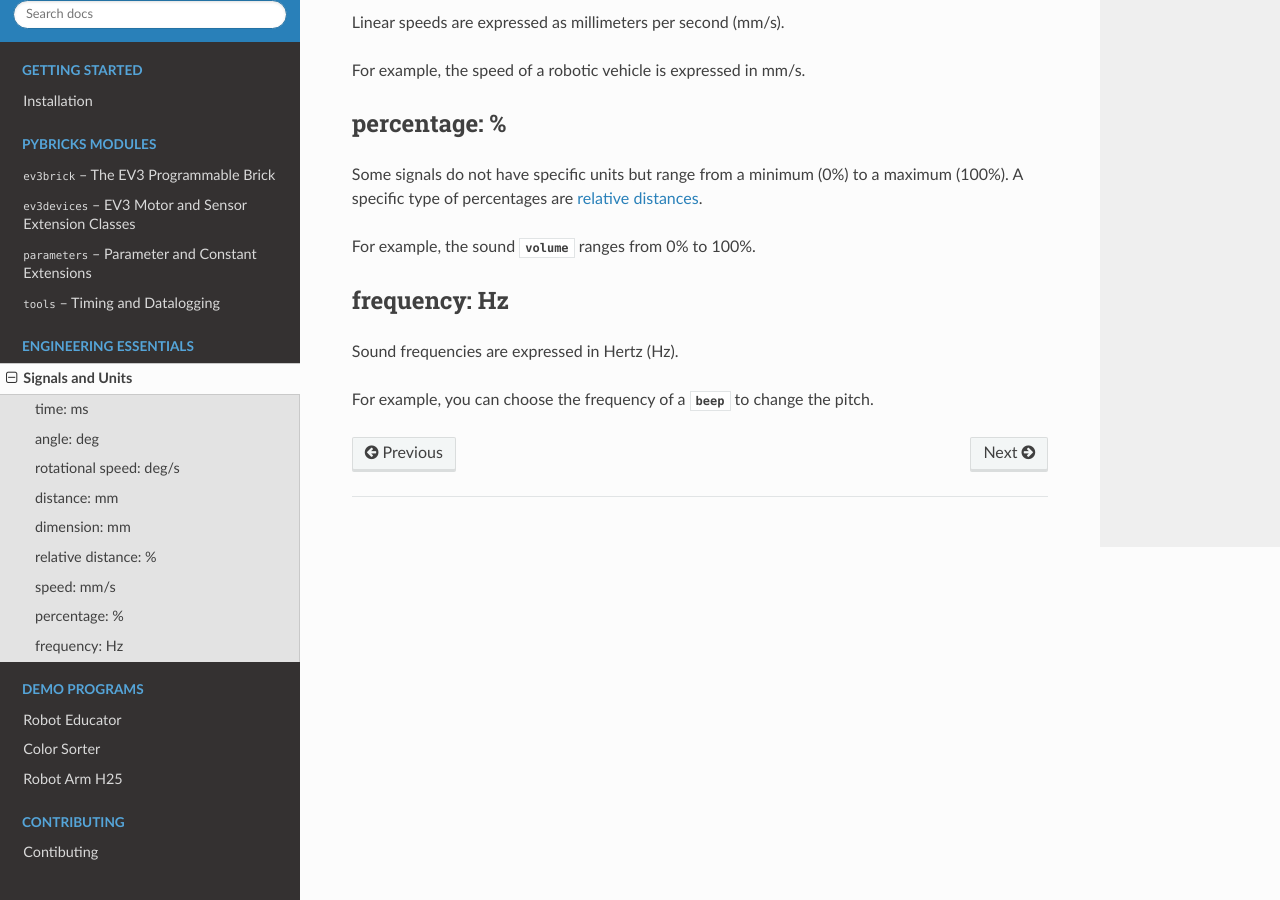
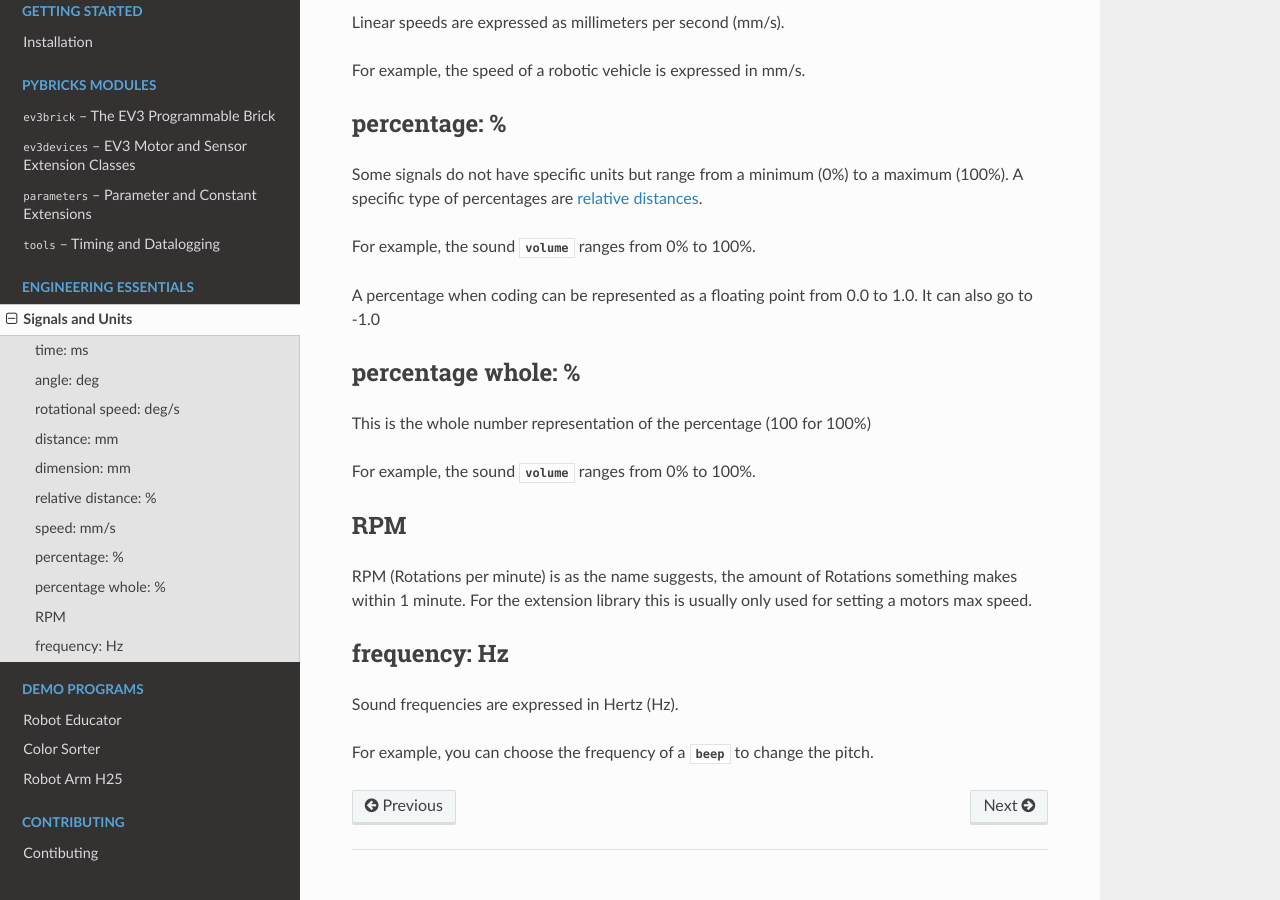
Before and after one commit to KlutzyBubbles/lego-micropython-extension, a Sphinx documentation site: the page built from docs/signaltypes.rst, in a window 1280 px wide and 900 px high, scrolled down 1749 px. Built offline with Sphinx 7.4.7 and the Read the Docs theme 2.0.0, drawn with Linux system fonts in a browser that asks for light colours.

Commit message:
Added more signal types

```diff
--- a/docs/signaltypes.rst
+++ b/docs/signaltypes.rst
@@ -86,7 +86,6 @@
 
 For example, the diameter of a wheel is measured in millimeters.
 
-
 .. _relativedistance:
 
 relative distance: %
@@ -101,9 +100,6 @@
 <.ev3devices_ext.InfraredSensorExt.wait_until_distance>`
 is a relative distance.
 
-
-
-
 .. _travelspeed:
 
 speed: mm/s
@@ -111,7 +107,6 @@
 Linear speeds are expressed as millimeters per second (mm/s).
 
 For example, the speed of a robotic vehicle is expressed in mm/s.
-
 
 .. _percentage:
 
@@ -124,6 +119,26 @@
 For example, the sound :meth:`volume <.ev3brick_ext.sound.beep>` ranges from
 0% to 100%.
 
+A percentage when coding can be represented as a
+floating point from 0.0 to 1.0. It can also go to -1.0
+
+.. _percentagewhole:
+
+percentage whole: %
+-------------------
+This is the whole number representation of the percentage (100 for 100%)
+
+For example, the sound :meth:`volume <.ev3brick_ext.sound.beep>` ranges from
+0% to 100%.
+
+.. _rpm:
+
+RPM
+---
+RPM (Rotations per minute) is as the name suggests, the amount of Rotations
+something makes within 1 minute. For the extension library this is usually
+only used for setting a motors max speed.
+
 .. _frequency:
 
 frequency: Hz
```
